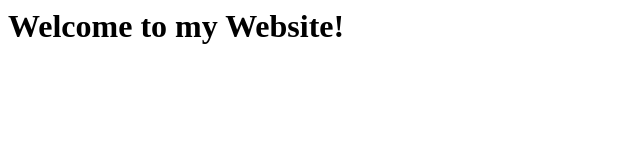
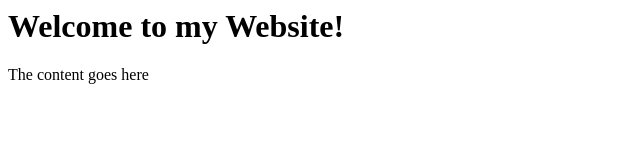
Before and after one commit to ndevadas/ndevadas.github.io, a plain HTML site: page index.html in a window 1280 px wide. Shown: the whole page, without its empty margins (0-640 px from the left). Drawn offline with Linux system fonts and the light colour scheme.

Commit message:
Update index.html
Added a paragraph

```diff
--- a/index.html
+++ b/index.html
@@ -5,6 +5,6 @@
   </head>
   <body>
     <h1>Welcome to my Website!</h1>
-
+    <p>The content goes here</p>
   </body>
 </html>
```
